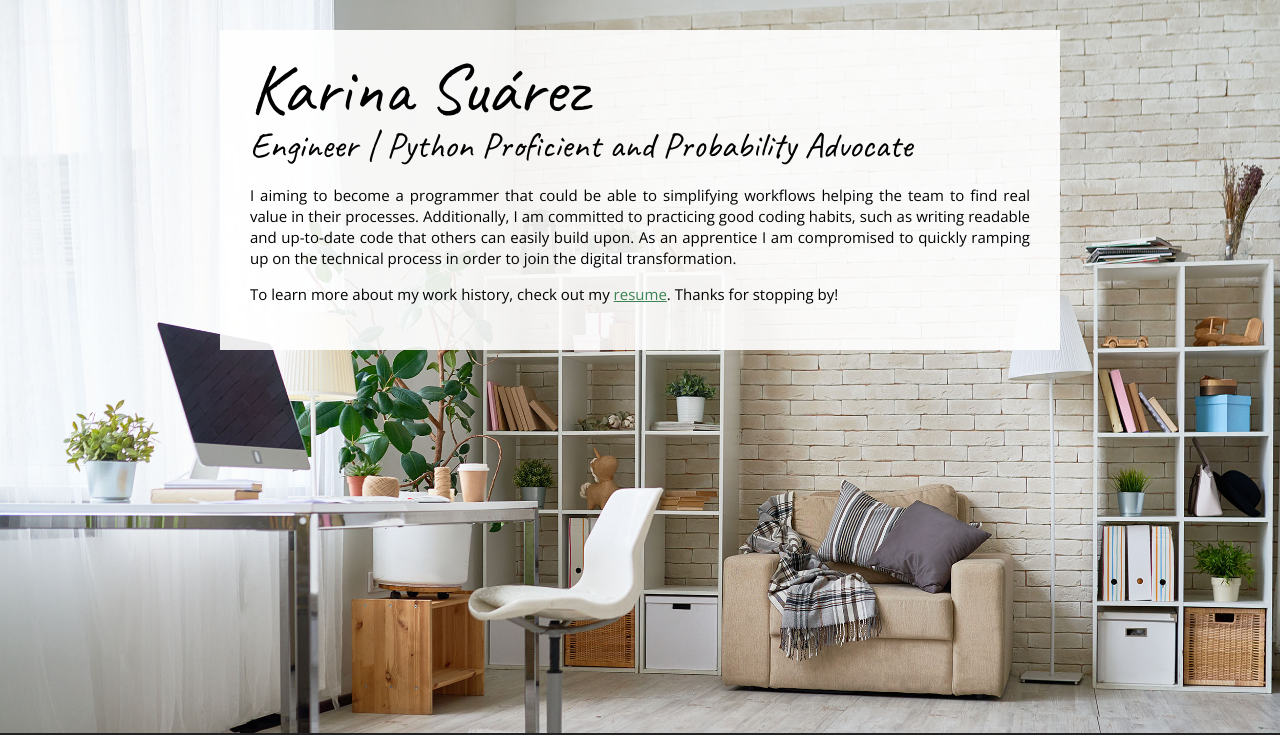
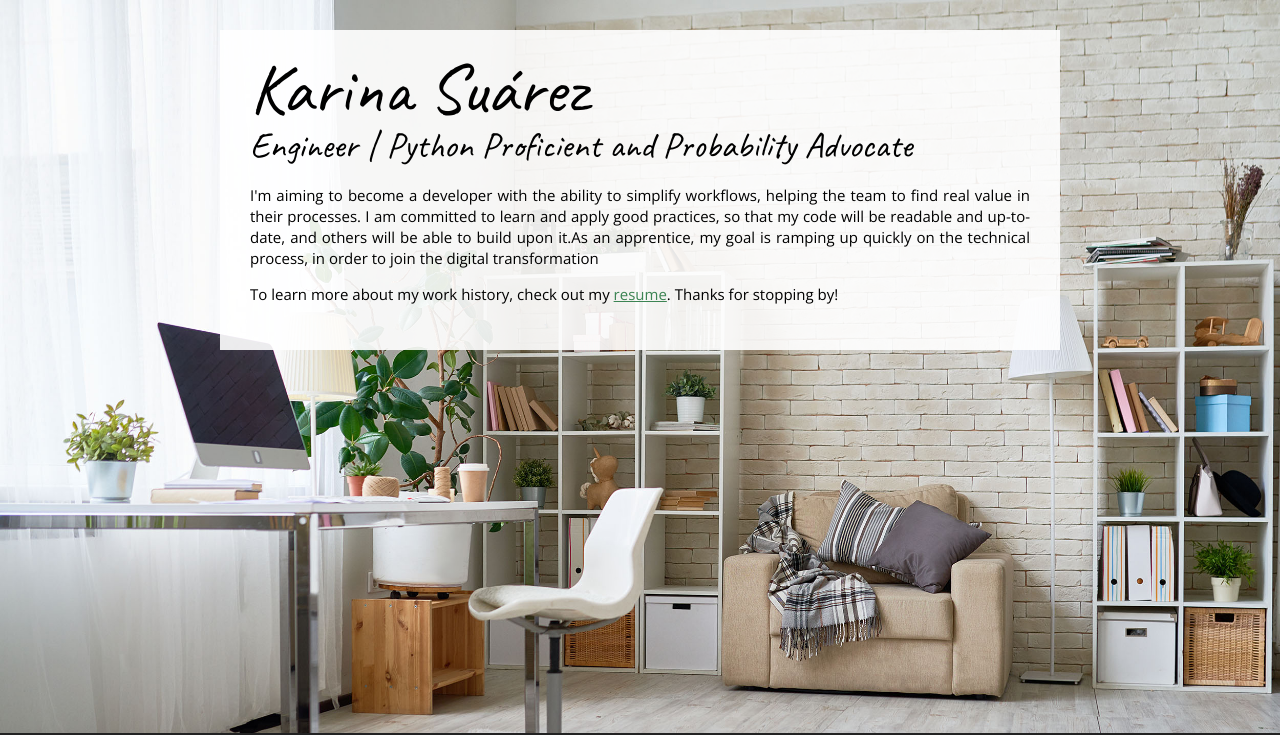
Before and after one commit to kcrycss/kcrycss.github.io, a plain HTML site: page index.html in a window 1280 px wide. Shown: the top 735 px of the page. Drawn offline with nearby package versions, Linux system fonts and the light colour scheme.

Commit message:
Add files via upload

```diff
--- a/index.html
+++ b/index.html
@@ -26,7 +26,7 @@
         <main>
           <!-- Start content edits below this line. -->
           <p align="justify">
-          I aiming to become a programmer that could be able to simplifying workflows helping the team to find real value in their processes. Additionally, I am committed to practicing good coding habits, such as writing readable and up-to-date code that others can easily build upon. As an apprentice I am compromised to quickly ramping up on the technical process in order to join the digital transformation.</p>
+          I'm aiming to become a developer with the ability to simplify workflows, helping the team to find real value in their processes. I am committed to learn and apply good practices, so that my code will be readable and up-to-date, and others will be able to build upon it.As an apprentice, my goal is ramping up quickly on the technical process, in order to join the digital transformation</p>
           <p>To learn more about my work history, check out my <a href="./resume"> resume</a>. Thanks for stopping by!</p>
 
           <!-- End content edits here. -->
```
